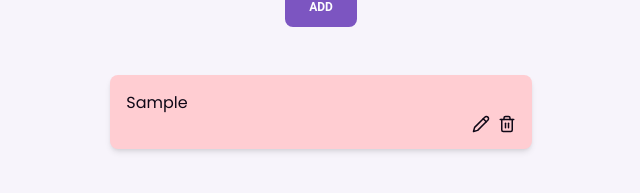
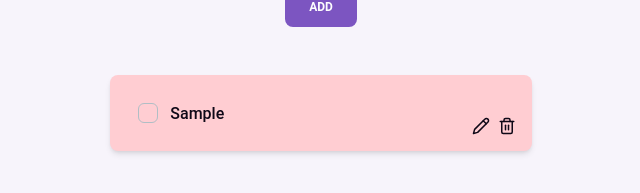
Before and after one commit to Krishrx/tick-task, a React (Vite) app: page / in a window 1280 px wide. Both pictures are taken after typing "Sample" into the empty fields and a click on the button "ADD". Shown: the part 333-526 px from the top of the page, without its empty margins (319-959 px from the left). Built offline with nearby package versions, Linux system fonts and the light colour scheme.

Commit message:
added checkbox for tasks

```diff
--- a/src/components/TodoTask.jsx
+++ b/src/components/TodoTask.jsx
@@ -1,6 +1,7 @@
 import {Pencil, Trash2} from 'lucide-react'
 import React,{useState,useEffect} from 'react';
 import { useSelector } from 'react-redux';
+import { Checkbox, Typography } from "@material-tailwind/react";
 function TodoTask() {
     const [toDoArray, setToDoArray] = useState([]);
     const taskCount = useSelector((state)=>state.task.tasksCount);
@@ -10,13 +11,22 @@ function TodoTask() {
 
     if (!toDoArray) return;
     console.log('toDoArray');
-        const modifiedArr = toDoArray.map(({ id, taskField, priority }) => {
+        const modifiedArr = toDoArray.map(({ id, taskField, priority , completed}) => {
             const color = priority === 'High' ? 'bg-red-100' : priority === 'Low' ? 'bg-green-100' : 'bg-amber-100';
+            const checkColor = priority === 'High' ? 'red' : priority === 'Low' ? 'green' : 'amber';
             return (
-                <div key={id} className={`w-full h-fit ${color} px-4 py-4 rounded-lg shadow-md flex flex-col  cursor-pointer`}>
-                    <p className="hidden">{id}</p>
-                    <p>{taskField}</p>
-                    <div className="self-end flex justify-between items-center gap-2">
+                <div key={id} className={`w-full h-fit ${color} px-4 py-4 rounded-lg shadow-md flex justify-between items-center   cursor-pointer`}>
+                    <div className='flex justify-center items-center'>
+                        <p className="hidden">{id}</p>
+                        <Checkbox label={
+                            <div>
+                            <Typography className='font-medium text-text'>
+                                {taskField}
+                            </Typography>
+                            </div>
+                        } color={checkColor}  />
+                    </div>
+                    <div className="self-end justify-self-end flex justify-between items-center gap-2">
                         <Pencil size={18} />
                         <Trash2 size={18} />
                     </div>
```
